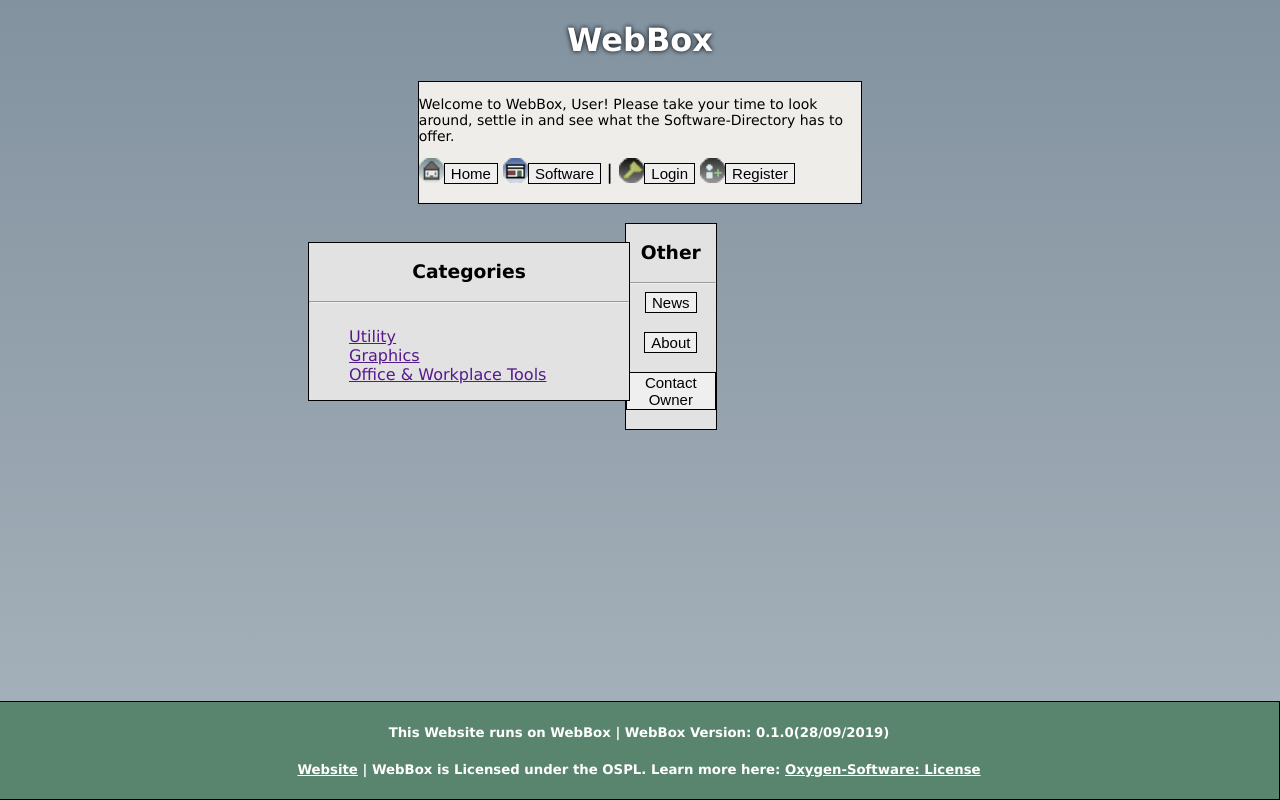
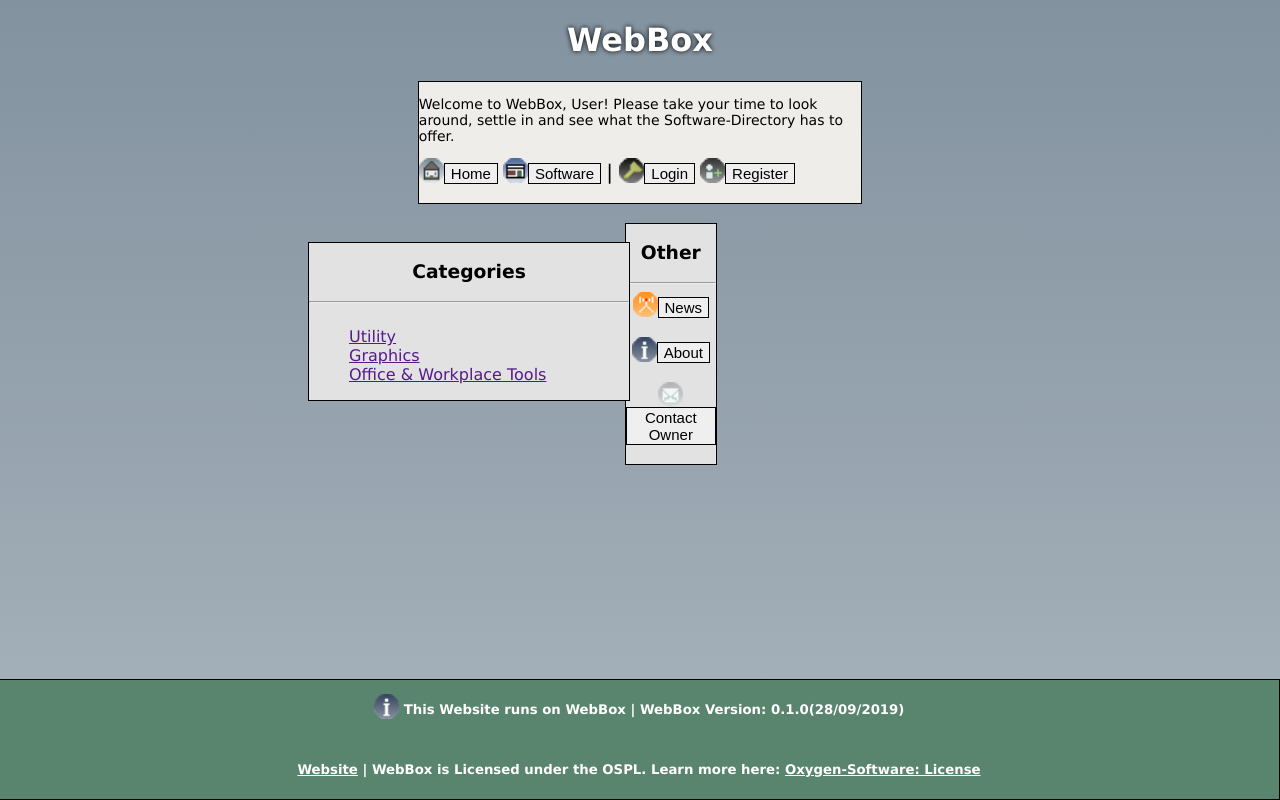
Before and after one commit to kay-ogunbo/WebBox, a PHP site: page / in a window 1280 px wide. Run offline with PHP 8.4, Linux system fonts and the light colour scheme.

Commit message:
Added The New Icons To The Other-Panel

```diff
--- a/src/index.php
+++ b/src/index.php
@@ -58,9 +58,9 @@
                     <h3>Other</h3>
                     <hr>
                     <!--The Nav-Menu for the Other-Panel.-->
-                    <a href="news.php"><button>News</button></a><br><br>
-                    <a href="about.php"><button>About</button></a><br><br>
-                    <a href="contact.php"><button>Contact Owner</button></a><br><br>
+                    <img src="assets/theme/box_icons_v1/rss.png" width="25" style="vertical-align: sub;"><a href="news.php"><button>News</button></a><br><br>
+                    <img src="assets/theme/box_icons_v1/info.png" width="25" style="vertical-align: sub;"><a href="about.php"><button>About</button></a><br><br>
+                    <img src="assets/theme/box_icons_v1/mail_small.png" width="25" style="vertical-align: sub;"><a href="contact.php"><button>Contact Owner</button></a><br><br>
                </div>
           </main>
           <br>
@@ -90,7 +90,8 @@
           <main>
                <div class="Footer">
                     <footer>
-                         <h5>This Website runs on WebBox | WebBox Version: 0.1.0(28/09/2019)</h5>
+                         <img src="assets/theme/box_icons_v1/info.png" width="25" style="vertical-align: sub;">
+                         <h5 style="display: inline-block;">This Website runs on WebBox | WebBox Version: 0.1.0(28/09/2019)</h5>
                          <h5>
                               <a href="https://webbox.github.io">Website</a> |
                               WebBox is Licensed under the OSPL. Learn more here: <a href="https://oxygen-software.github.io/license.html">Oxygen-Software: License</a>
```
